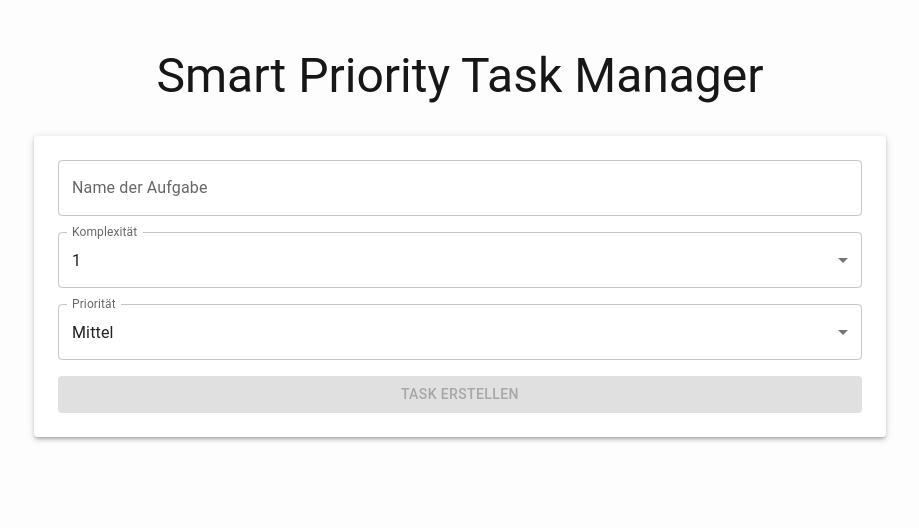
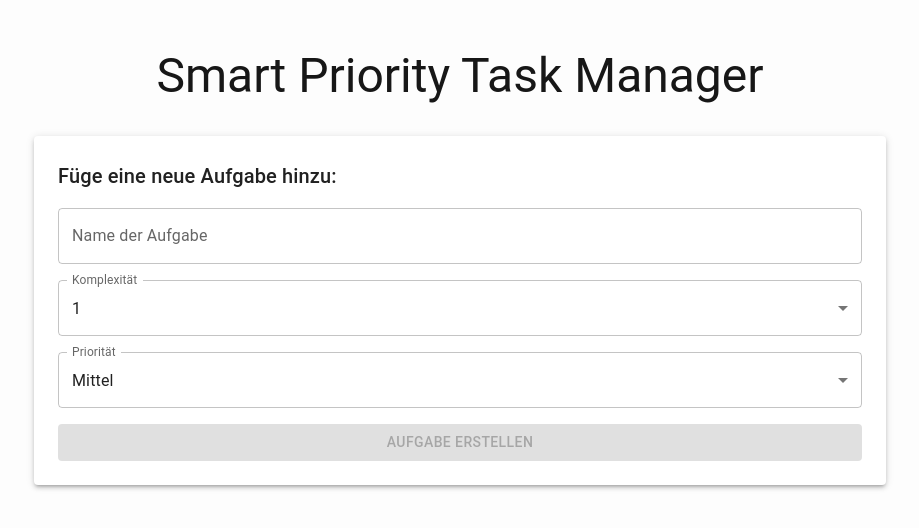
Before and after one commit to AnneVollmann/smart-priority-task-manager, a Next.js app: page / in a window 1280 px wide. Shown: the top 528 px of the page, without its empty margins (180-1099 px from the left). Built offline with nearby package versions, Linux system fonts and the light colour scheme.

Commit message:
style: TaskForm Typography

```diff
--- a/src/components/TaskForm.tsx
+++ b/src/components/TaskForm.tsx
@@ -11,6 +11,7 @@ import {
     Select,
     FormControl,
     InputLabel,
+    Typography,
 } from "@mui/material";
 
 export default function TaskForm({ onAddTask }: TaskFormProps) {
@@ -29,6 +30,9 @@ export default function TaskForm({ onAddTask }: TaskFormProps) {
     return (
         <Paper elevation={3} sx={{ p: 3 }}>
             <Stack spacing={2}>
+                <Typography variant="h6">
+                    Füge eine neue Aufgabe hinzu:
+                </Typography>
                 <TextField
                     label="Name der Aufgabe"
                     value={name}
@@ -82,7 +86,7 @@ export default function TaskForm({ onAddTask }: TaskFormProps) {
                         onClick={handleSubmit}
                         disabled={!name.trim()}
                     >
-                        Task erstellen
+                        Aufgabe erstellen
                     </Button>
                 </Box>
             </Stack>
```
